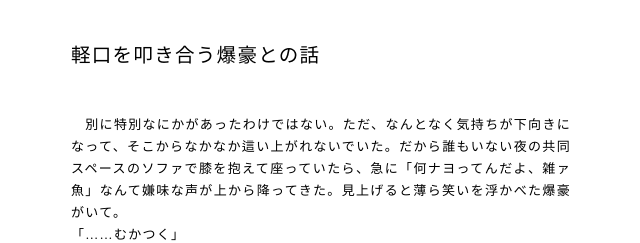
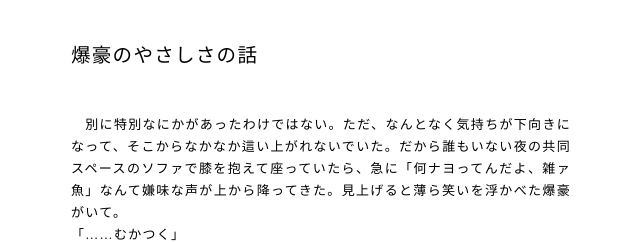
Before and after one commit to bisqhq/bisqhq.github.io, a Jekyll site: the page novel/novel16.html, which Jekyll copies as it is, in a window 1280 px wide. Shown: the top 243 px of the page, without its empty margins (319-959 px from the left). Built offline with Jekyll 4.4.1, drawn with Linux system fonts in a browser that asks for light colours; some web fonts are replaced; some of the changed text lies outside the part shown.

Commit message:
Update novel16.html

```diff
--- a/novel/novel16.html
+++ b/novel/novel16.html
@@ -2,7 +2,7 @@
 <html lang="ja">
 <head>
     <meta charset="UTF-8">
-    <title>軽口を叩き合う爆豪との話</title>
+    <title>爆豪のやさしさの話</title>
     <meta name="robots" content="noindex,nofollow">
     <meta name="viewport" content="width=device-width, initial-scale=1.0">
     <!-- ★ 1つ上の階層にある style.css を読み込むため ../ をつける -->
@@ -11,7 +11,7 @@
 <body>
 
 <article>
-<h2>軽口を叩き合う爆豪との話</h2>
+<h2>爆豪のやさしさの話</h2>
 
 <p><div id="novelContent" class="novel-text">
 　別に特別なにかがあったわけではない。ただ、なんとなく気持ちが下向きになって、そこからなかなか這い上がれないでいた。だから誰もいない夜の共同スペースのソファで膝を抱えて座っていたら、急に「何ナヨってんだよ、雑ァ魚」なんて嫌味な声が上から降ってきた。見上げると薄ら笑いを浮かべた爆豪がいて。
@@ -27,7 +27,7 @@
 「爆豪のそうやってさり気なく優しいところが好き」
 　もう一度、膝に額を擦り付けながら言った。本心だ。彼にいつも勝手に助けられている。彼が頑張っているなら、私も同じように頑張りたいと、いつもそういうふうに引っ張られて、心を救けられている。爆豪には、そういう引力のようなものがある。
 「爆豪は私のヒーローだよ」
-「――あっそ」
+「——あっそ」
 　爆豪はにべもなく言う。
 　階下に降りてきたエレベーターが開く音が聞こえる。
 　今日はこうやって、いつも軽口を叩き合う私たちが優しい時間を共有したことだけで充分なのだ。
```
